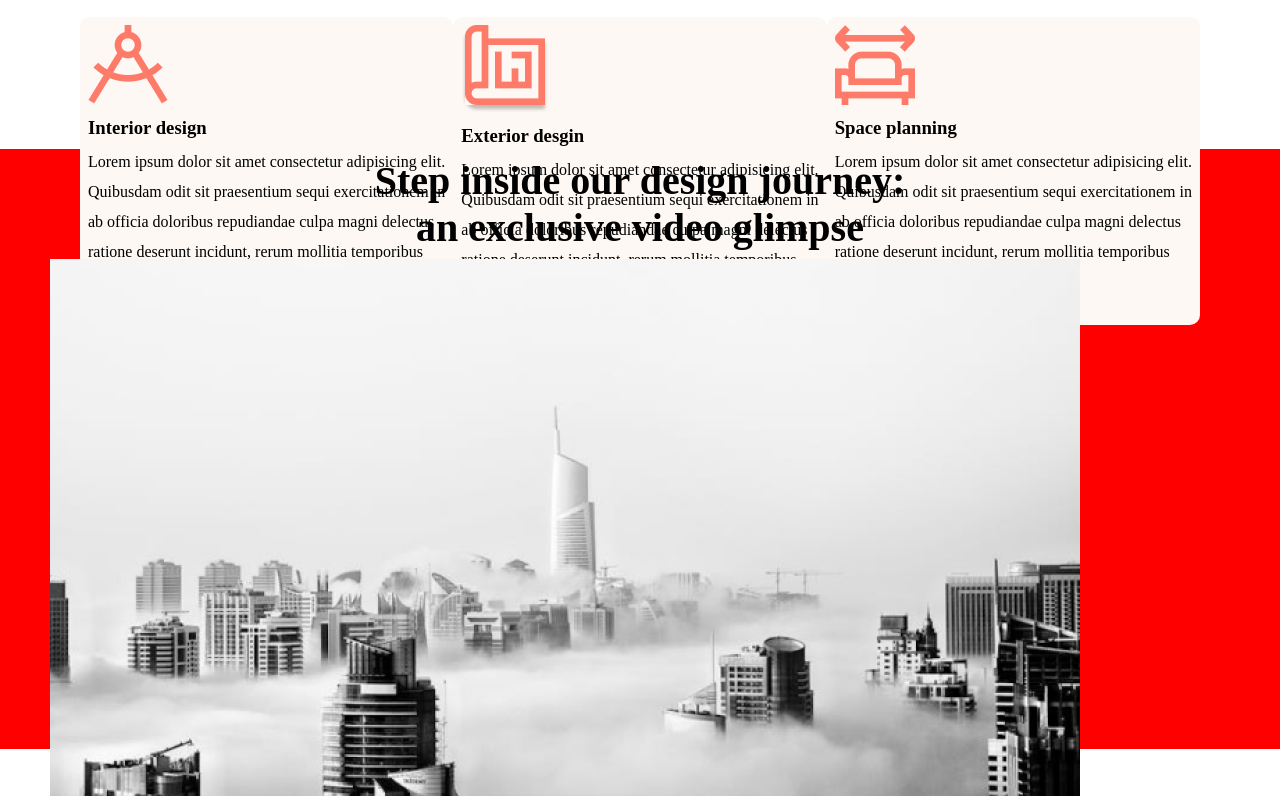
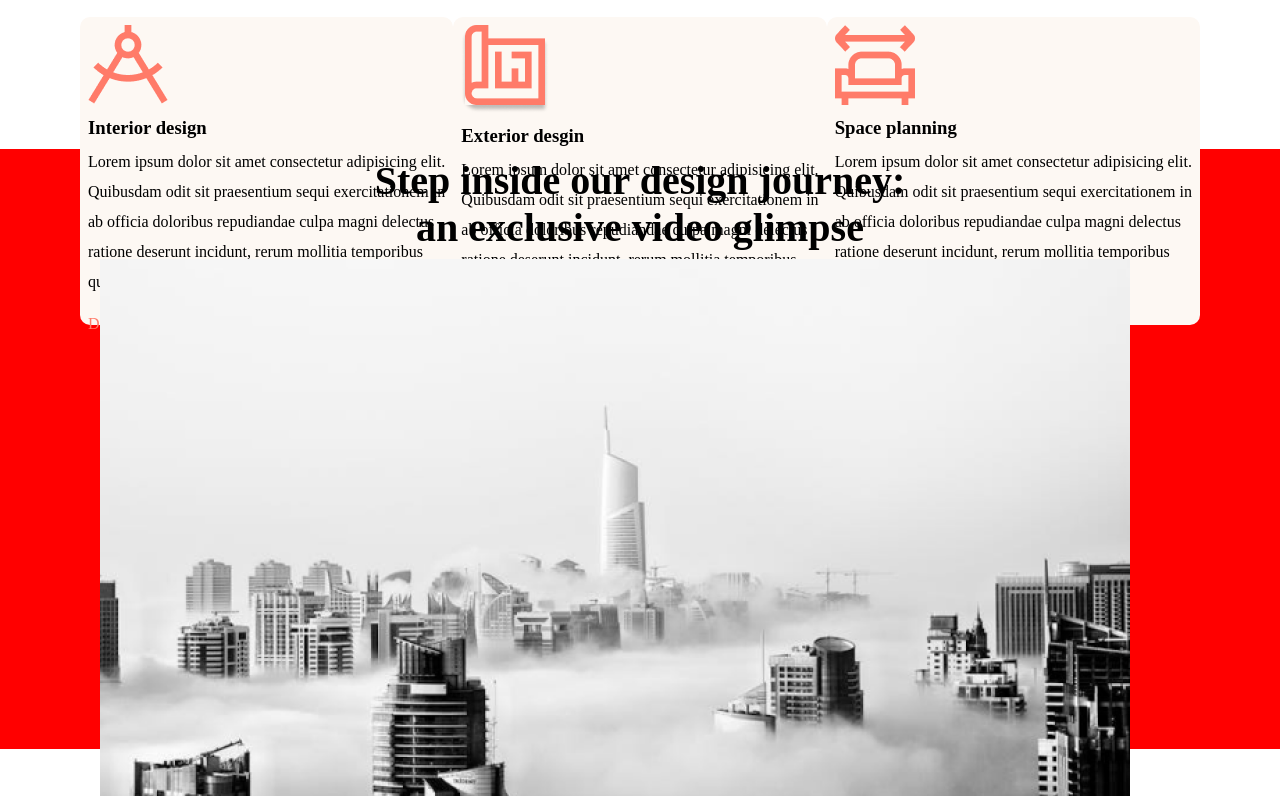
Before and after one commit to gabrieljcoutinho/Projeto-Archi-Firm, a React (Create React App) app: page / in a window 1280 px wide. Shown: the part 1435-2235 px from the top of the page. Built offline with nearby package versions, Linux system fonts and the light colour scheme.

Commit message:
movimentacao  img

```diff
--- a/src/Css/Sectiondesign.css
+++ b/src/Css/Sectiondesign.css
@@ -9,5 +9,5 @@
 }
 
 .imgFalsoVideo {
-    padding-left: 50px;
+    padding-left: 100px;
 }
```
